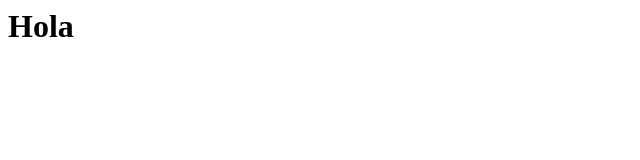
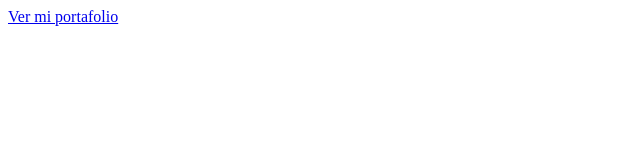
Before and after one commit to JoseMarmolejo/Pulpas-Tropikae, a plain HTML site: page index.html in a window 1280 px wide. Shown: the whole page, without its empty margins (0-640 px from the left). Drawn offline with Linux system fonts and the light colour scheme.

Commit message:
Update index.html

```diff
--- a/index.html
+++ b/index.html
@@ -1 +1 @@
-<h1>Hola</h1>
+<a href="portafolio.html">Ver mi portafolio</a>
```
